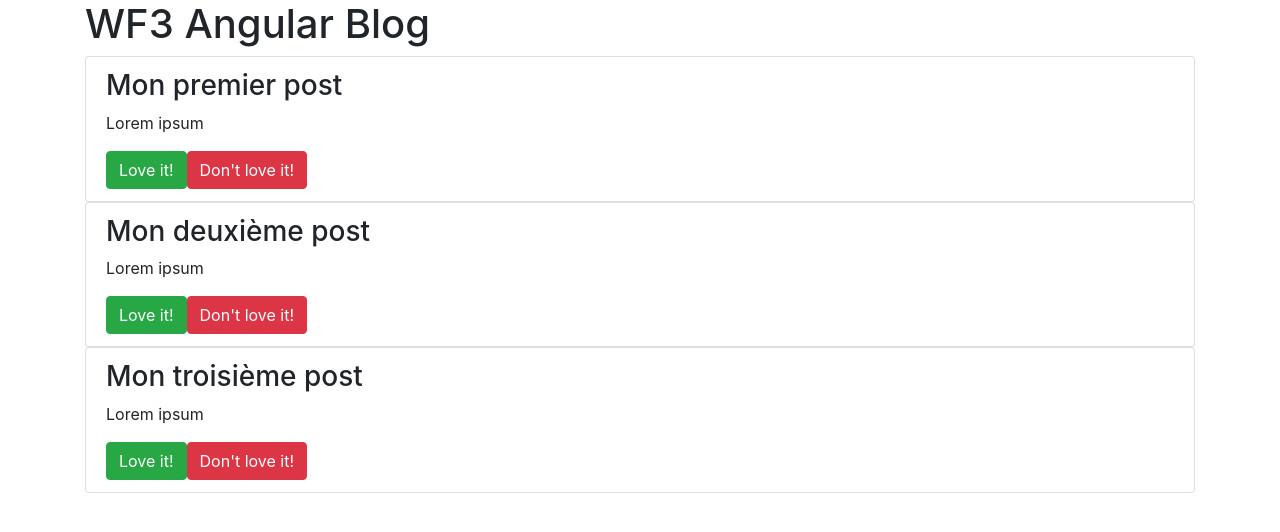
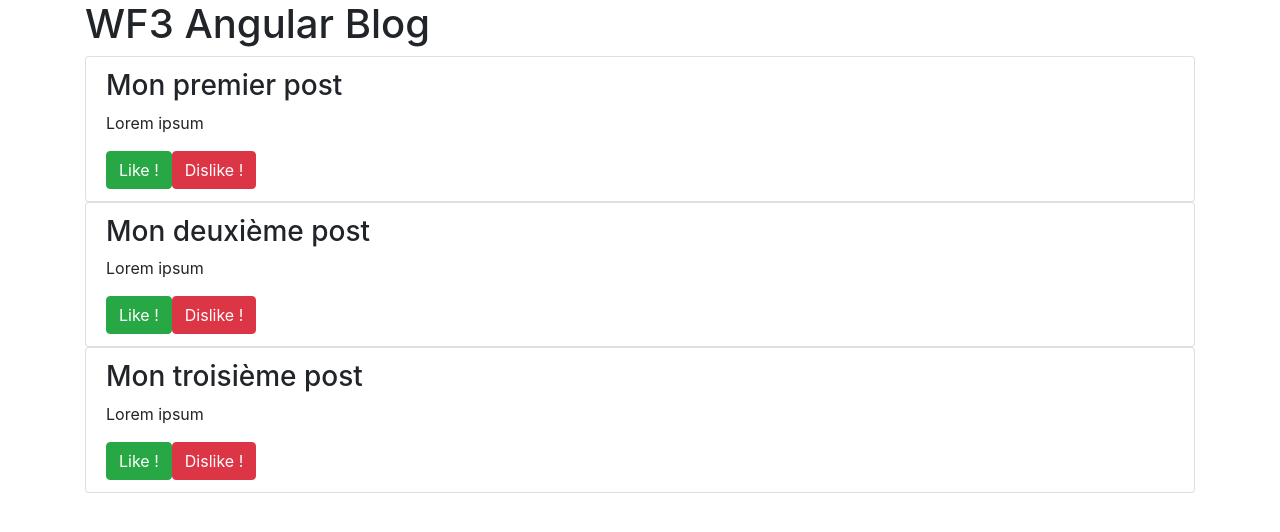
Before and after one commit to safikk/Blog, an Angular app: page / in a window 1280 px wide. Shown: the top 532 px of the page. Built offline with nearby package versions, Linux system fonts and the light colour scheme.

Commit message:
:sparkles: impliementing loveits

```diff
--- a/src/app/post/post.component.html
+++ b/src/app/post/post.component.html
@@ -1,8 +1,12 @@
-<li class="list-group-item">
+<li [ngClass]="{
+          'list-group-item': true,
+          'list-group-item-success': post.loveIts > 0,
+          'list-group-item-danger': post.loveIts < 0
+}">
   <h3> {{ post.title }}<span class="float-right">{{ post.date }}</span></h3>
   <p>
    {{ post.content }}
   </p>
-  <button class="btn btn-success">Love it!</button>
-  <button class="btn btn-danger">Don't love it!</button>
+  <button class="btn btn-success" (click)="onLike()">Like !</button>
+  <button class="btn btn-danger" (click)="onDisklike()">Dislike !</button>
 </li>
--- a/src/app/post/post.component.ts
+++ b/src/app/post/post.component.ts
@@ -7,11 +7,21 @@ import { Component,Input, OnInit } from '@angular/core';
 })
 export class PostComponent implements OnInit {
 
-  @Input() post: Object;
+  @Input() post;
 
   constructor() { }
 
   ngOnInit() {
   }
+  onLike() {
+    this.post.loveIts++;
+    console.log(this.post);
+  }
+
+
+  onDisklike() {
+    this.post.loveIts--;
+    console.log(this.post);
+  }
 
 }
```
